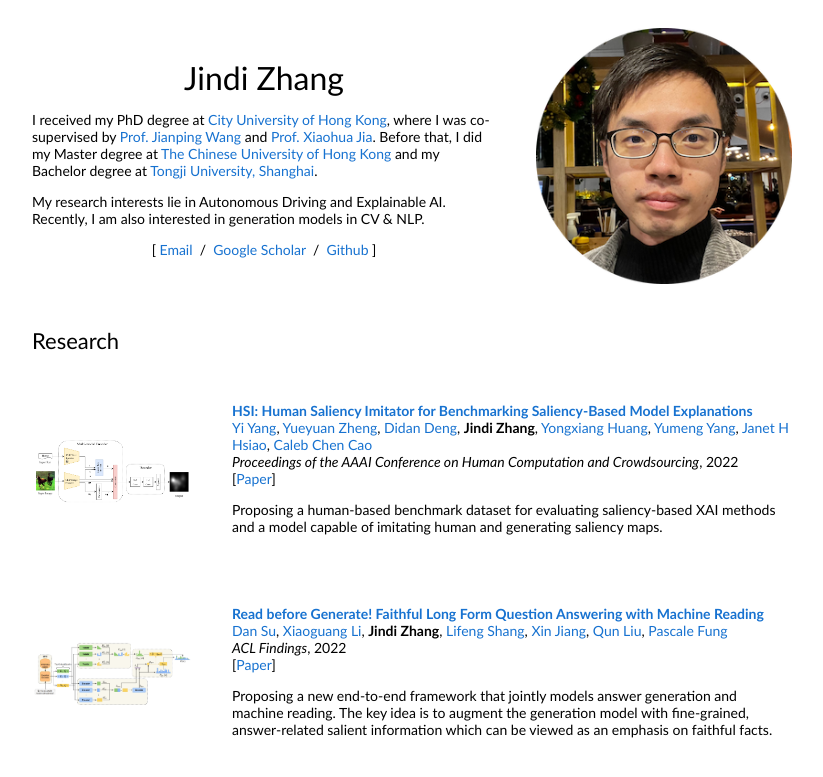
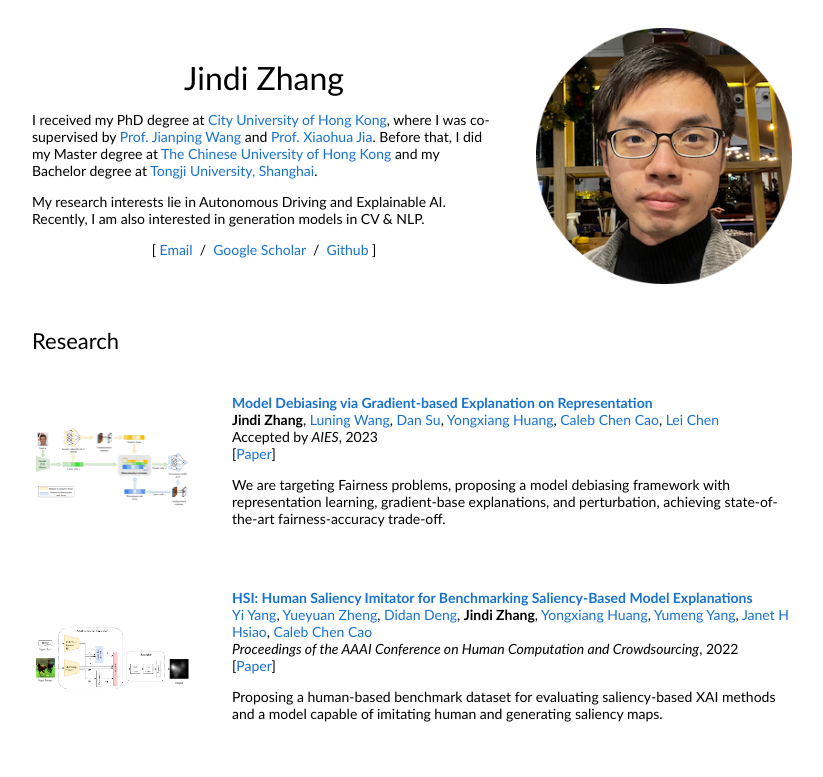
Before and after one commit to DexterJZ/dexterjz.github.io, a plain HTML site: page index.html in a window 1280 px wide. Shown: the top 777 px of the page, without its empty margins (228-1051 px from the left). Drawn offline with Linux system fonts and the light colour scheme.

Commit message:
Update index.html

```diff
--- a/index.html
+++ b/index.html
@@ -47,6 +47,32 @@
         </tbody></table>
 
         <table style="width:100%;border:0px;border-spacing:0px;border-collapse:separate;margin-right:auto;margin-left:auto;"><tbody>
+
+	    <tr>
+	      <td style="padding:20px;width:25%;vertical-align:middle">
+		<img src="images/dvge.png" alt="b3do" width="160" style="border-style: none">
+	      </td>
+	      <td style="padding:20px;width:75%;vertical-align:middle">
+		<a href="https://arxiv.org/pdf/2305.12178.pdf">
+		  <papertitle>Model Debiasing via Gradient-based Explanation on Representation</papertitle>
+		</a>
+		<br>
+		<strong>Jindi Zhang</strong>,
+		<a href="">Luning Wang</a>,
+		<a href="">Dan Su</a>,
+		<a href="">Yongxiang Huang</a>,
+		<a href="">Caleb Chen Cao</a>,
+		<a href="">Lei Chen</a>
+		<br>
+		Accepted by <em>AIES</em>, 2023
+		<br>
+		[<a href="https://arxiv.org/pdf/2305.12178.pdf">Paper</a>]
+		<p></p>
+		<p>
+		We are targeting Fairness problems, proposing a model debiasing framework with representation learning, gradient-base explanations, and perturbation, achieving state-of-the-art fairness-accuracy trade-off.
+		</p>
+	      </td>
+	    </tr>
 
 	    <tr>
 	      <td style="padding:20px;width:25%;vertical-align:middle">
```
